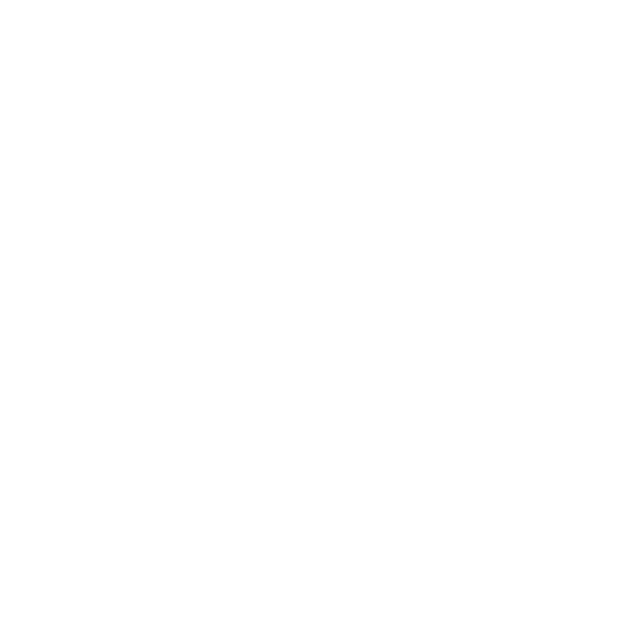
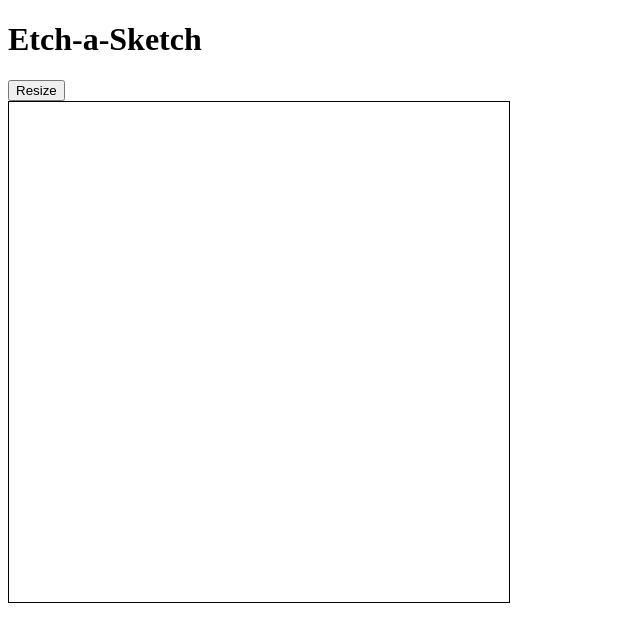
Before and after one commit to TheFivePips/Etch-A-Sketch, a plain HTML site: page index.html in a window 1280 px wide. Shown: the whole page, without its empty margins (0-640 px from the left). Drawn offline with Linux system fonts and the light colour scheme.

Commit message:
finally figured out how to use css grid to make the grid dynamic. need to rewrite the hover funciton still

```diff
--- a/app.js
+++ b/app.js
@@ -0,0 +1,48 @@
+const gridContainer = document.querySelector('.grid-container')
+const resizeBtn = document.getElementById('resize')
+let numBoxes = 25
+
+resizeBtn.addEventListener('click', function(){
+
+    let numBoxes = prompt("How big would you like your grid? We can go up to 100X100!. Just type one number")
+    makeGrid(numBoxes)
+
+})
+
+
+// console.log(numBoxes)
+function makeGrid(numBoxes){
+    let gridArea = numBoxes *numBoxes
+
+
+   for(let i =0; i < gridArea; i++){
+        let gridItem = document.createElement('div')
+        gridContainer.style.gridTemplateColumns = `repeat(${numBoxes}, 1fr)`
+        gridContainer.style.gridTemplateRows = `repeat(${numBoxes}, 1fr)`
+
+        gridContainer.appendChild(gridItem)
+
+   }
+
+
+//         let rows = document.createElement('div')
+//         rows.classList.add('row')
+//         for(let j =0; j< numBoxes; j++){
+//             let columns = document.createElement('div')
+//             columns.classList.add('column')
+//             rows.appendChild(columns)
+//         }
+//     gridContainer.appendChild(rows)
+//    }
+
+    const squares = document.querySelectorAll('.column')
+
+
+    squares.forEach((square) => {
+        square.addEventListener('mouseover', function() {
+            square.classList.add('black-bkgd')
+        })
+    })
+}
+
+makeGrid(numBoxes)
--- a/index.html
+++ b/index.html
@@ -8,8 +8,11 @@
     <link rel="stylesheet" href="./styles.css">
 </head>
 <body>
+    <h1>Etch-a-Sketch</h1>
+    <button id="resize">Resize</button>
+<div class="grid-container">
 
-
+</div>
 
 
     <script src="./app.js"></script>
--- a/styles.css
+++ b/styles.css
@@ -0,0 +1,29 @@
+.grid-container{
+    display: grid;
+    width: 500px;
+    height: 500px;
+    border: 1px solid black;
+
+}
+.grid-container * {
+    height: 100%;
+}
+
+/* .row{
+    display: flex;
+    flex-direction: row;
+    flex-wrap: wrap;
+}
+.column{
+    flex-basis: 20px;
+} */
+
+.black-bkgd {
+    background-color: black;
+}
+
+@media screen and (min-width: 800px) {
+    .column {
+      flex: 1;
+    }
+  }
```
